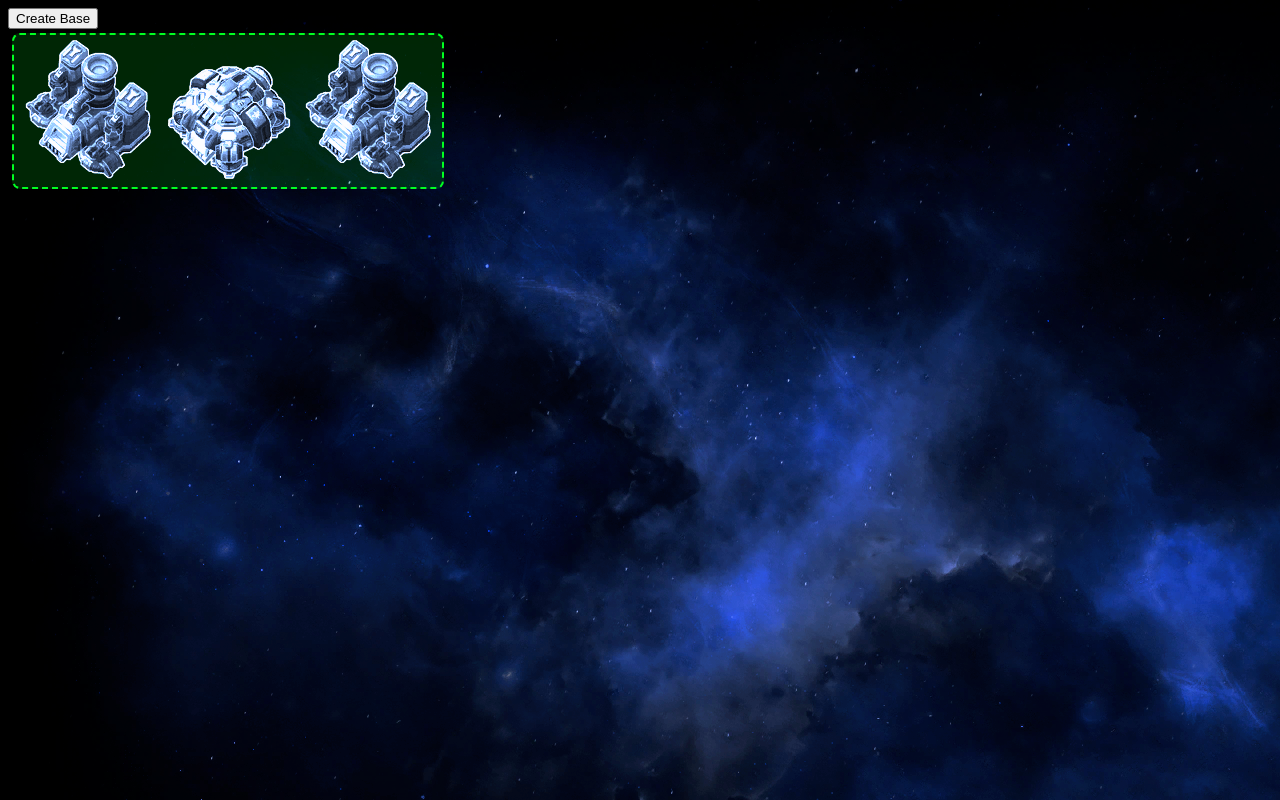
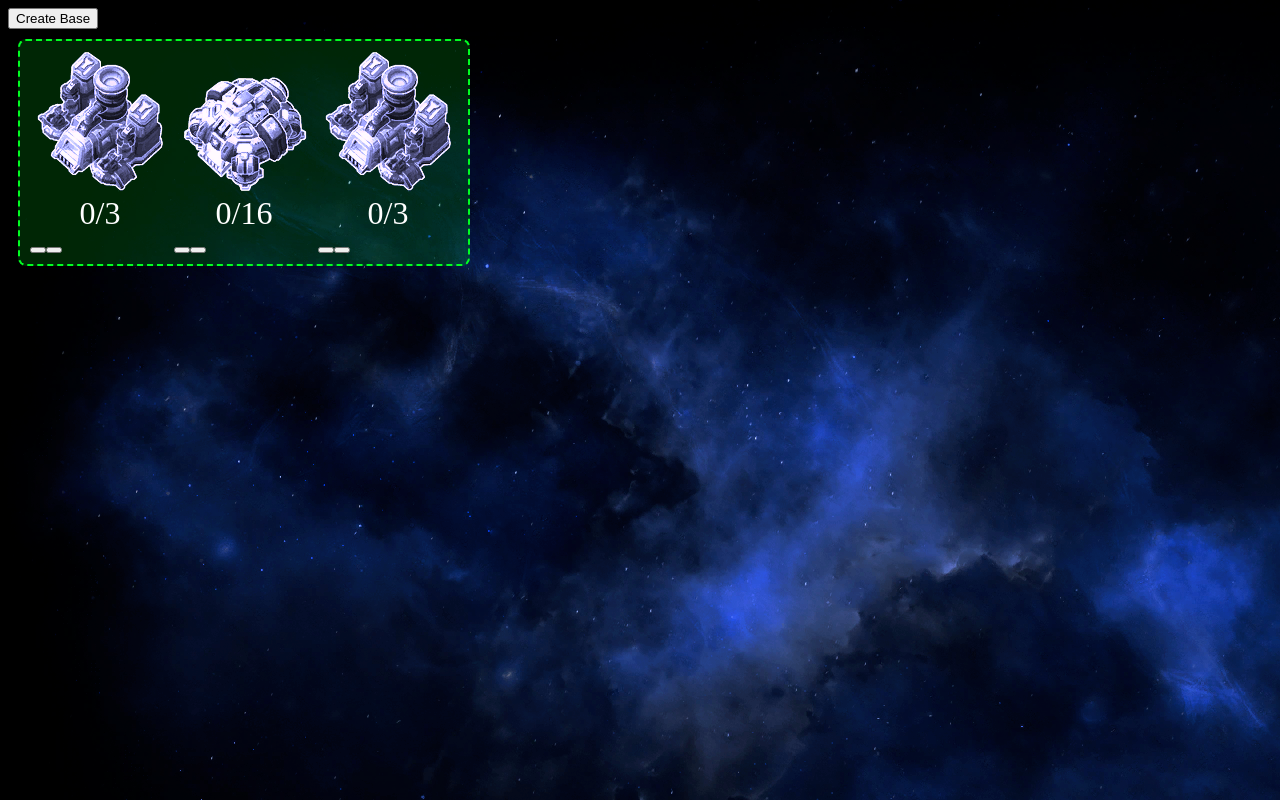
Before and after one commit to TravTheBav/sc2-resource-calculator, a plain HTML site: page index.html in a window 1280 px wide. Both pictures are taken after a click on the button "Create Base". Drawn offline with Linux system fonts and the light colour scheme.

Commit message:
basic layout for worker counters and up-down buttons

```diff
--- a/script.js
+++ b/script.js
@@ -6,21 +6,59 @@ function CreateNewBase() {
     base_card.classList.add('base-card');
     document.querySelector('body').appendChild(base_card);
 
-    let command_center_icon = document.createElement('img');
-    command_center_icon.classList.add('wire-frame');
-    command_center_icon.setAttribute('src', 'assets/wireframe-terran-commandcenter.png');
+    setBaseCardIcons();
+    setBaseCardWorkerCounters(base_card);
+    setBaseCardButtons(base_card);
+}
 
-    let refinery_icon_1 = document.createElement('img');
-    refinery_icon_1.classList.add('wire-frame');
-    refinery_icon_1.setAttribute('id', 1);
-    refinery_icon_1.setAttribute('src', 'assets/wireframe-terran-refinery.png');
+function setBaseCardIcons() {
+    let base_building_icon = document.createElement('img');
+    base_building_icon.classList.add('wire-frame');
+    base_building_icon.setAttribute('src', 'assets/wireframe-terran-commandcenter.png');
 
-    let refinery_icon_2 = document.createElement('img');
-    refinery_icon_2.classList.add('wire-frame');
-    refinery_icon_2.setAttribute('id', 2);
-    refinery_icon_2.setAttribute('src', 'assets/wireframe-terran-refinery.png');
+    let gas_collection_building_icon_1 = document.createElement('img');
+    gas_collection_building_icon_1.classList.add('wire-frame');
+    gas_collection_building_icon_1.setAttribute('id', 1);
+    gas_collection_building_icon_1.setAttribute('src', 'assets/wireframe-terran-refinery.png');
 
-    document.querySelector('body').lastChild.appendChild(refinery_icon_1);
-    document.querySelector('body').lastChild.appendChild(command_center_icon);
-    document.querySelector('body').lastChild.appendChild(refinery_icon_2);
+    let gas_collection_building_icon_2 = document.createElement('img');
+    gas_collection_building_icon_2.classList.add('wire-frame');
+    gas_collection_building_icon_2.setAttribute('id', 2);
+    gas_collection_building_icon_2.setAttribute('src', 'assets/wireframe-terran-refinery.png');
+
+    document.querySelector('body').lastChild.appendChild(gas_collection_building_icon_1);
+    document.querySelector('body').lastChild.appendChild(base_building_icon);
+    document.querySelector('body').lastChild.appendChild(gas_collection_building_icon_2);
 }
+
+function setBaseCardWorkerCounters(base_card) {
+    let gas_worker_counter_1 = document.createElement('div');
+    gas_worker_counter_1.classList.add('worker-counter');
+    gas_worker_counter_1.textContent = "0/3";
+
+    let gas_worker_counter_2 = document.createElement('div');
+    gas_worker_counter_2.classList.add('worker-counter');
+    gas_worker_counter_2.textContent = "0/3";
+
+    let mineral_worker_counter = document.createElement('div');
+    mineral_worker_counter.textContent = "0/16";
+    mineral_worker_counter.classList.add('worker-counter');
+
+    base_card.appendChild(gas_worker_counter_1);
+    base_card.appendChild(mineral_worker_counter);
+    base_card.appendChild(gas_worker_counter_2);
+}
+
+function setBaseCardButtons(base_card) {
+    for (let i = 1; i < 4; i++) {
+        let button_group = document.createElement('div');
+        button_group.classList.add('up-down-buttons');
+        button_group.id = i;
+
+        let down_button = document.createElement('button');
+        let up_button = document.createElement('button');
+        button_group.appendChild(down_button);
+        button_group.appendChild(up_button);
+        base_card.appendChild(button_group);
+    }
+}
--- a/styles.css
+++ b/styles.css
@@ -8,15 +8,24 @@ body {
 }
 
 .base-card {
+    display: grid;
+    grid-template-columns: repeat(3, 1fr);
     width: fit-content;
     background-color: rgba(0, 255, 34, 0.15);
-    padding: 4px;
-    margin: 4px;
+    padding: 10px;
+    margin: 10px;
+    gap: 4px;
     border: 2px dashed rgba(0, 255, 34);
     border-radius: 8px;
 }
 
 .wire-frame {
     background-color: transparent;
-    filter: sepia(100%) hue-rotate(180deg) saturate(200%);
+    filter: sepia(100%) hue-rotate(200deg) saturate(200%);
 }
+
+.worker-counter {
+    font-size: xx-large;
+    text-align: center;
+    color: white;
+}
```
